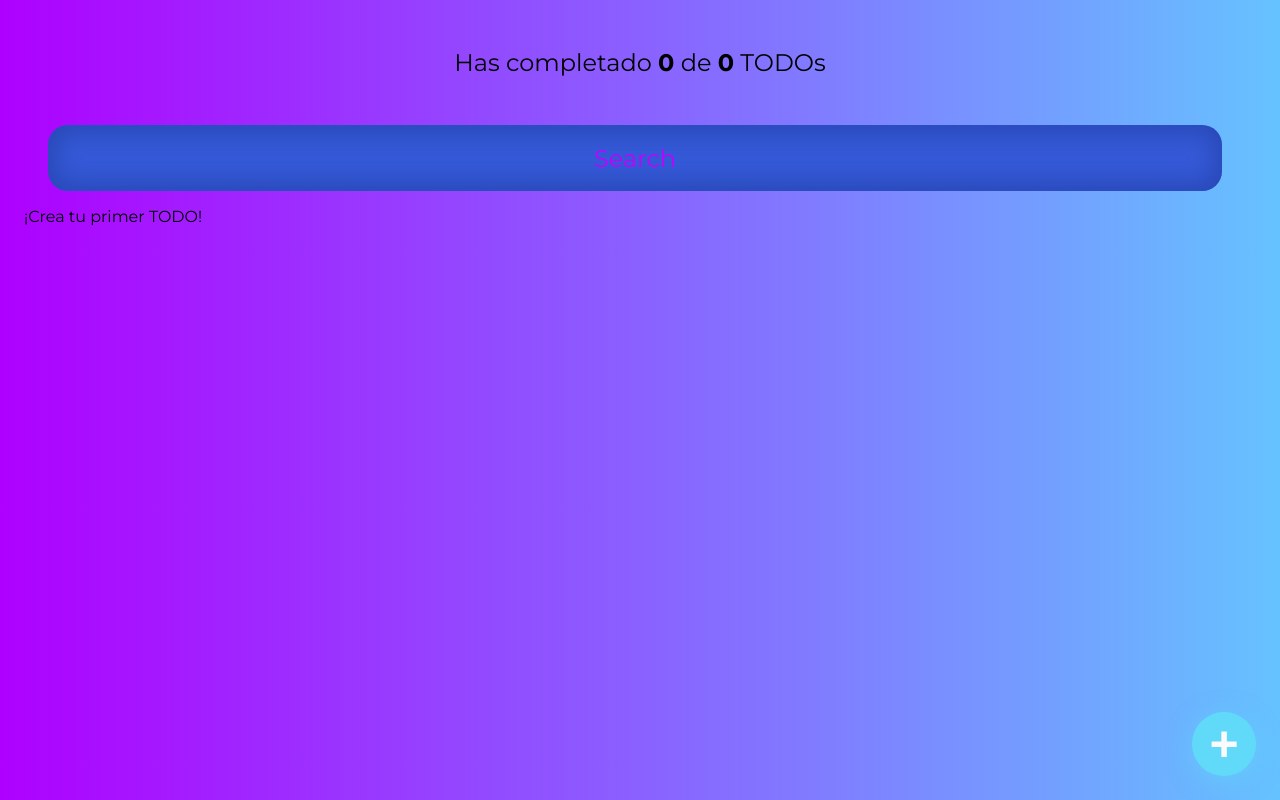
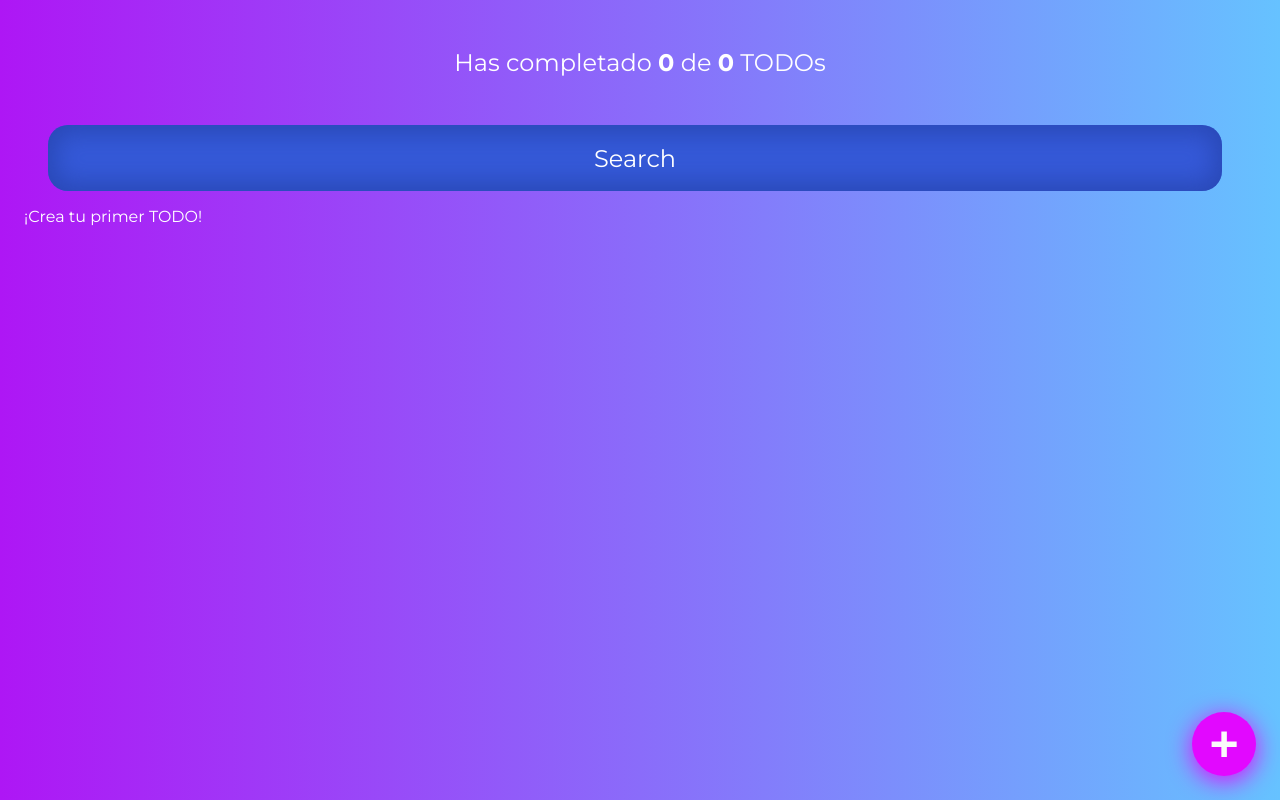
Before and after one commit to jhon97michael/TodoMachine, a React app in the folder todo_final/: page / in a window 1280 px wide. Built offline with nearby package versions, Linux system fonts and the light colour scheme.

Commit message:
Se Termina de organizar el estilo

```diff
--- a/todo_final/src/App/AppUI.js
+++ b/todo_final/src/App/AppUI.js
@@ -58,6 +58,7 @@ function AppUI() {
           <TodoForm />
         </Modal>
       )}
+
     </>
   );
 }
--- a/todo_final/src/CreateTodoButton/CreateTodoButton.css
+++ b/todo_final/src/CreateTodoButton/CreateTodoButton.css
@@ -1,6 +1,6 @@
 .CreateTodoButton {
-  background-color: #61DAFA;
-  box-shadow: 0px 5px 25px rgba(97, 218, 250, 0.5);
+  background-color: rgb(226, 8, 255);
+  box-shadow: 0px 5px 25px rgb(226, 8, 255);
   border: none;
   border-radius: 50%;
   cursor: pointer;
--- a/todo_final/src/TodoCounter/TodoCounter.css
+++ b/todo_final/src/TodoCounter/TodoCounter.css
@@ -4,6 +4,7 @@
   margin: 0;
   padding: 48px;
   font-weight: normal;
+  color: white;
 }
 
 .TodoCounter span {
--- a/todo_final/src/TodoIcon/CompleteIcon.js
+++ b/todo_final/src/TodoIcon/CompleteIcon.js
@@ -5,7 +5,7 @@ function CompleteIcon({ completed, onComplete }) {
   return (
     <TodoIcon
       type="check"
-      color={completed ? 'green' : 'gray'}
+      color={completed ? 'rgb(226, 8, 255)' : 'gray'}
       onClick={onComplete}
     />
   );
--- a/todo_final/src/TodoIcon/TodoIcon.css
+++ b/todo_final/src/TodoIcon/TodoIcon.css
@@ -16,7 +16,7 @@
   left: 12px;
 }
 .Icon-container-check--active {
-  color: #4caf50;
+  color: rgb(226, 8, 255);
 }
 
 .Icon-container-delete {
@@ -34,7 +34,7 @@
 }
 
 .Icon-container-check:hover .Icon-svg {
-  fill: green;
+  fill: rgb(226, 8, 255);
 }
 .Icon-container-delete:hover .Icon-svg {
   fill: red;
--- a/todo_final/src/TodoList/TodoList.css
+++ b/todo_final/src/TodoList/TodoList.css
@@ -2,4 +2,5 @@
   margin: 0;
   padding: 0 0 56px 0;
   list-style: none;
+  color: white;
 }
--- a/todo_final/src/TodoSearch/TodoSearch.css
+++ b/todo_final/src/TodoSearch/TodoSearch.css
@@ -14,7 +14,7 @@
 }
 
 .TodoSearch::placeholder {
-  color: #c300ff;
+  color: #fff;
   font-family: 'Montserrat';
   font-weight: 400;
 }
--- a/todo_final/src/index.css
+++ b/todo_final/src/index.css
@@ -1,7 +1,7 @@
 body {
   margin: 0;
   padding: 0;
-  background: linear-gradient(to right, #ae00ff, #66c2ff);
+  background: linear-gradient(to right, #ae16f5, #66c2ff);
   font-family: Montserrat,Arial,Helvetica,sans-serif;
   }
 
```
Also changed, not shown: todo_final/src/fondo.png (added).
